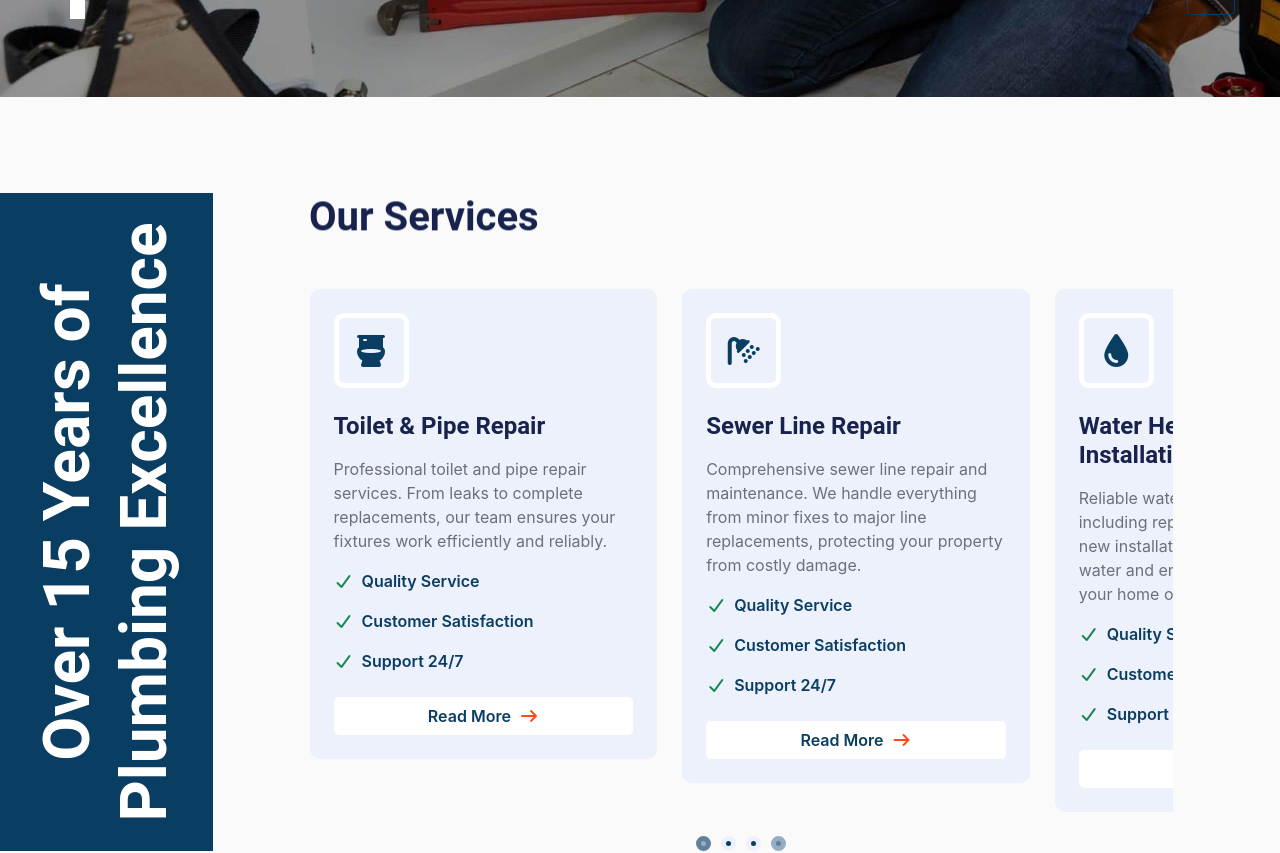
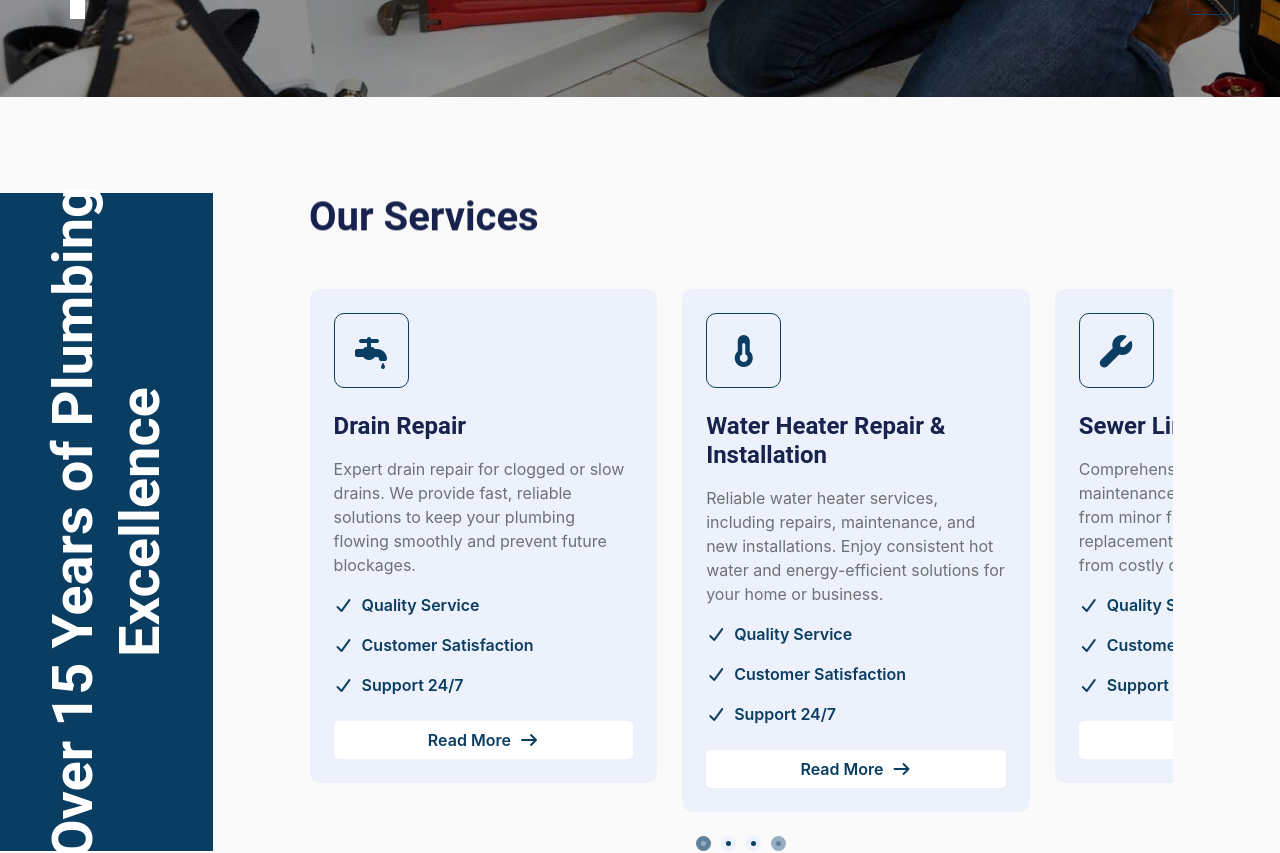
Before and after one commit to DafetiteOgaga/classic_brownline_plumbing_services, a React (Create React App) app in the folder classic_brownline_plumbing_services_website/: page / in a window 1280 px wide. Shown: the part 740-1593 px from the top of the page. Built offline with nearby package versions, Linux system fonts and the light colour scheme.

Commit message:
service.js: added more data to the existing services array, reduced the badge text size, changed checks from succes to primary color

```diff
--- a/classic_brownline_plumbing_services_website/src/components/modularComponents/service.js
+++ b/classic_brownline_plumbing_services_website/src/components/modularComponents/service.js
@@ -1,57 +1,50 @@
 import { useEffect, useState } from "react";
 
 const serviceCardsSlides = [
-    {
+	{
 		id: 1,
-		icon: "fa-water",
-		title: "Drain Repair",
-		description: "Expert drain repair for clogged or slow drains. We provide fast, reliable solutions to keep your plumbing flowing smoothly and prevent future blockages.",
+		icon: "fa-tools",
+		title: "Toilet & Pipe Repair",
+		description:
+			"Professional toilet and pipe repair services. From leaks to complete replacements, our team ensures your fixtures work efficiently and reliably.",
+		detailedDescription:
+			"Leaky pipes and faulty toilets are more than just inconveniences—they can lead to water damage, mold growth, and high utility bills. Our expert plumbers are equipped to repair, replace, or install any type of pipe or toilet fixture. We begin with a detailed inspection to identify the exact cause of leaks or blockages, whether it’s cracked pipes, corroded joints, or worn-out seals. From quick patching and valve replacement to full piping system overhauls, we handle it all with precision and care. Our pipe repair services include leak detection, joint sealing, re-piping, and pressure balancing. Toilet repair services include unclogging, flushing mechanism replacement, tank repair, and installation of modern, water-efficient units. Our goal is to restore efficiency, save water, and ensure long-term reliability.",
+		img: require("../../assets/img/about-1.jpg"),
 	},
 	{
 		id: 2,
-		icon: "fa-toilet",
-		title: "Toilet & Pipe Repair",
-		description: "Professional toilet and pipe repair services. From leaks to complete replacements, our team ensures your fixtures work efficiently and reliably.",
+		icon: "fa-faucet-drip",
+		title: "Drain Repair",
+		description:
+			"Expert drain repair for clogged or slow drains. We provide fast, reliable solutions to keep your plumbing flowing smoothly and prevent future blockages.",
+		detailedDescription:
+			"Our drain repair service covers every aspect of drainage system maintenance and restoration. Whether you're dealing with a slow drain, recurring clogs, unpleasant odors, or full blockages, our technicians use advanced inspection tools—such as drain cameras and hydro-jetting equipment—to identify and clear the problem efficiently. We don’t just fix the issue temporarily; we diagnose the root cause, whether it’s grease buildup, corrosion, or collapsed pipes. Once repaired, we perform flow tests and provide tips to help you maintain a clean, efficient drainage system. Ideal for residential, commercial, and industrial drainage systems. Common issues fixed include clogged sinks, floor drains, showers, toilets, and main sewer lines.",
+		img: require("../../assets/img/about-2.jpg"),
 	},
 	{
 		id: 3,
-		icon: "fa-shower",
-		title: "Sewer Line Repair",
-		description: "Comprehensive sewer line repair and maintenance. We handle everything from minor fixes to major line replacements, protecting your property from costly damage.",
+		icon: "fa-thermometer-three-quarters",
+		title: "Water Heater Repair & Installation",
+		description:
+			"Reliable water heater services, including repairs, maintenance, and new installations. Enjoy consistent hot water and energy-efficient solutions for your home or business.",
+		detailedDescription:
+			"Whether your water heater is leaking, making strange noises, or struggling to provide consistent heat, our certified plumbers are ready to help. We service both tank and tankless water heaters, offering repair, maintenance, and full replacement options. Our process begins with a detailed system inspection—checking thermostats, heating elements, and valves—to identify performance issues. We then repair faulty components or recommend modern, energy-efficient replacements when necessary. For new installations, we help you choose the right capacity and model based on your household or business needs, ensuring maximum performance and energy savings. We service electric, gas, solar, and hybrid water heaters. Our goal is to provide safe, efficient, and reliable hot water all year round.",
+		img: require("../../assets/img/carousel-1.jpg"),
 	},
 	{
 		id: 4,
-		icon: "fa-tint",
-		title: "Water Heater Repair & Installation",
-		description: "Reliable water heater services, including repairs, maintenance, and new installations. Enjoy consistent hot water and energy-efficient solutions for your home or business.",
+		icon: "fa-wrench",
+		title: "Sewer Line Repair",
+		description:
+			"Comprehensive sewer line repair and maintenance. We handle everything from minor fixes to major line replacements, protecting your property from costly damage.",
+		detailedDescription:
+			"Sewer line issues can quickly escalate into serious property damage if not addressed promptly. Our comprehensive sewer line repair service ensures your waste disposal system operates safely and efficiently. We use non-invasive diagnostic tools such as sewer cameras to pinpoint blockages, cracks, or tree root intrusion—without unnecessary digging. Depending on the damage, we offer trenchless pipe repair, sectional replacements, or full re-piping solutions. Our technicians ensure minimal disruption to your property while maintaining strict health and safety standards. After repairs, we conduct flow tests and sanitization to leave your system fully operational. Common causes we handle include corrosion, ground shifting, tree roots, and collapsed lines. Service available for homes, apartment complexes, offices, and industrial facilities.",
+		img: require("../../assets/img/carousel-2.jpg"),
 	},
-    // {
-    //     id: 5,
-    //     icon: "fa-water",
-    //     title: "Drain Repair",
-    //     description: "Stet stet justo dolor sed duo. Ut clita sea sit ipsum diam lorem diam justo.",
-    // },
-    // {
-    //     id: 6,
-    //     icon: "fa-toilet",
-    //     title: "Toilet Pipe Repair",
-    //     description: "Stet stet justo dolor sed duo. Ut clita sea sit ipsum diam lorem diam justo.",
-    // },
-    // {
-    //     id: 7,
-    //     icon: "fa-shower",
-    //     title: "Sewer Line Repair",
-    //     description: "Stet stet justo dolor sed duo. Ut clita sea sit ipsum diam lorem diam justo.",
-    // },
-    // {
-    //     id: 8,
-    //     icon: "fa-tint",
-    //     title: "Water Heater Repair",
-    //     description: "Stet stet justo dolor sed duo. Ut clita sea sit ipsum diam lorem diam justo.",
-    // },
 ]
 
-function Service({yearFounded, currentYear}) {
+function Service({handleNavigationScroll ,yearFounded, currentYear}) {
+	// console.log("Rendering Service component", handleNavigationScroll);
 	const [currentServiceCardIndex, setCurrentServiceCardIndex] = useState(0);
     const totalServiceCards = serviceCardsSlides.length;
     useEffect(() => {
@@ -68,7 +61,7 @@ function Service({yearFounded, currentYear}) {
 				<div className="col-lg-2 d-none d-lg-flex position-relative">
 					{/* <div className="d-flex align-items-center justify-content-center bg-primary w-100 h-100"> */}
 					<div className="bg-primary w-100 h-100 position-relative">
-						<h1 className="display-3 text-white m-0 rotate-n90 text-center position-absolute">{`Over ${currentYear - yearFounded} Years of Plumbing Excellence`}</h1>
+						<h1 className="display-4 text-white m-0 rotate-n90 text-center position-absolute">{`Over ${currentYear - yearFounded} Years of Plumbing Excellence`}</h1>
 					</div>
 				</div>
 				<div className="col-md-12 col-lg-9">
@@ -90,15 +83,20 @@ function Service({yearFounded, currentYear}) {
 											<div key={serviceCard.title+scIdx}
 											className="owl-item cloned">
 												<div className="bg-light p-4 border-radius-10">
-													<div className="d-flex align-items-center justify-content-center border border-5 border-white mb-4 w-75 h-75 border-radius-10">
+													<div className="d-flex align-items-center justify-content-center border border-color-primary mb-4 w-75 h-75 border-radius-10">
 														<i className={`fa ${serviceCard.icon} fa-2x text-primary`}></i>
 													</div>
 													<h4 className="mb-3">{serviceCard.title}</h4>
 													<p>{serviceCard.description}</p>
-													<p className="text-primary fw-medium"><i className="fa fa-check text-success me-2"></i>Quality Service</p>
-													<p className="text-primary fw-medium"><i className="fa fa-check text-success me-2"></i>Customer Satisfaction</p>
-													<p className="text-primary fw-medium"><i className="fa fa-check text-success me-2"></i>Support 24/7</p>
-													<a href="##" className="btn bg-white text-primary w-100 mt-2 border-radius-5">Read More<i className="fa fa-arrow-right text-secondary ms-2"></i></a>
+													<p className="text-primary fw-medium"><i className="fa fa-check text-primary me-2"></i>Quality Service</p>
+													<p className="text-primary fw-medium"><i className="fa fa-check text-primary me-2"></i>Customer Satisfaction</p>
+													<p className="text-primary fw-medium"><i className="fa fa-check text-primary me-2"></i>Support 24/7</p>
+													<a href="##"
+													onClick={(e)=>handleNavigationScroll(e, "service-details", serviceCard)}
+													className="btn bg-white text-primary w-100 mt-2 border-radius-5">
+														Read More
+														<i className="fa fa-arrow-right text-primary ms-2"/>
+													</a>
 												</div>
 											</div>
 										)
```
